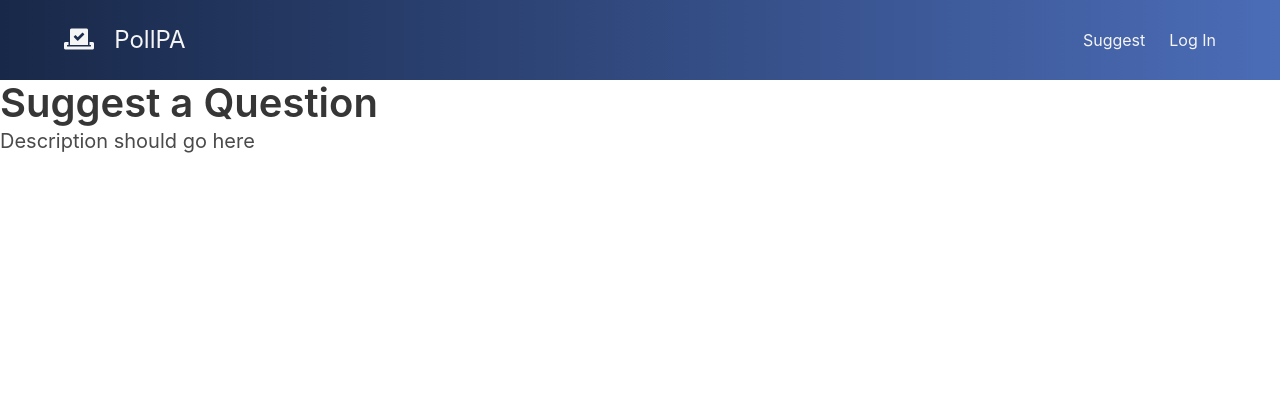
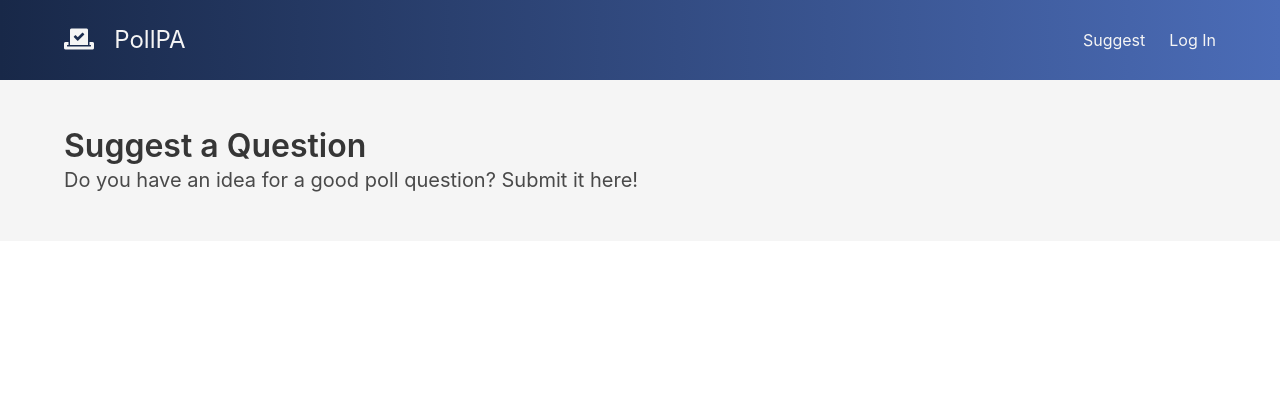
Before and after one commit to pollpa/PollPA, a Django app: page /suggest/ in a window 1280 px wide. Shown: the top 420 px of the page. Run offline with Django 3.2, Linux system fonts and the light colour scheme; data that the repository does not hold is empty.

Commit message:
Add suggestion heading

```diff
--- a/pollpa/polls/templates/polls/suggest.html
+++ b/pollpa/polls/templates/polls/suggest.html
@@ -5,10 +5,18 @@
 {% endblock %}
 
 {% block header %}
-<header class="default">
-  <h1 class="title is-size-2">Suggest a Question</h1>
-  <p class = "subtitle">Description should go here</p>
-</header>
+<section class="hero is-light">
+  <div class="hero-body">
+    <div class="container">
+      <h1 class="title">
+        Suggest a Question
+      </h1>
+      <h2 class="subtitle">
+        Do you have an idea for a good poll question? Submit it here!
+      </h2>
+    </div>
+  </div>
+</section>
 {% endblock %}
 
 {% block content %}
```
